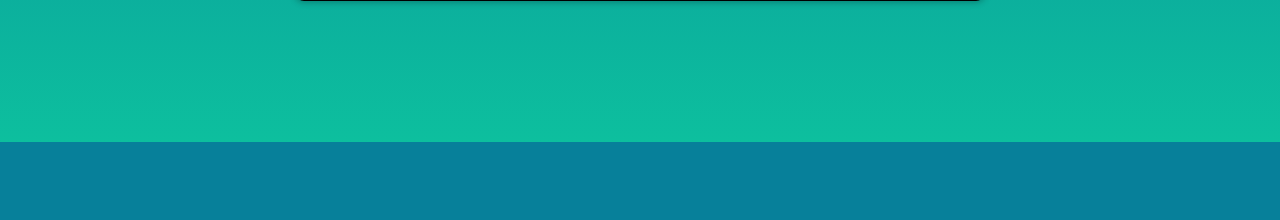
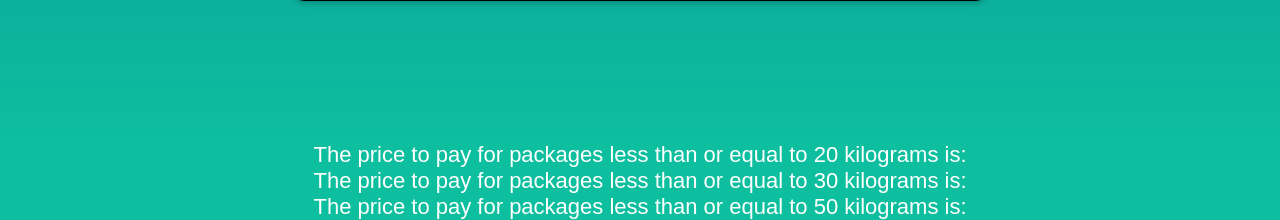
Before and after one commit to osm-alt/Airline-Reservation-System, a PHP site: page /BaggageInfo.html in a window 1280 px wide. Shown: the part 798-1018 px from the top of the page. Before the commit the page ends 940 px from the top, so only its background shows below. Run offline with PHP 8.4, Linux system fonts and the light colour scheme; some libraries are stand-ins or nearby versions.

Commit message:
baggagecalc updated js and css

```diff
--- a/BaggageInfo.html
+++ b/BaggageInfo.html
@@ -12,6 +12,108 @@
   <link rel="stylesheet" href="https://cdnjs.cloudflare.com/ajax/libs/font-awesome/4.7.0/css/font-awesome.min.css">
   <style>
   </style>
+  <script>
+    var cabin;
+    var tier;
+    window.addEventListener("load", start, false);
+    function start(){
+      var subm = document.getElementById("subm");
+      subm.addEventListener("click", calculateP);
+    }
+    var price50;
+    var price20;
+    var price30;
+    var appd;
+    function calculateP(cabin, tier){
+      cabin = document.getElementById("select-class");
+      tier = document.getElementById("select-tier");
+      appd = document.getElementById("pp3");
+      if((cabin.value =="1")&&(tier.value=="0")){
+        price20=25;
+        price30=40;
+        price50=60;
+      }
+    else if((cabin.value =="1")&&(tier.value=="1")){
+        price20=22.5;
+        price30=37;
+        price50=57;
+      }
+    else if((cabin.value =="1")&&(tier.value=="2")){
+        price20=20;
+        price30=35;
+        price50=55;
+      }
+    else if((cabin.value =="1")&&(tier.value=="3")){
+        price20=18;
+        price30=32;
+        price50=50;
+      }
+    else if((cabin.value =="2")&&(tier.value=="0")){
+        price20=22;
+        price30=40;
+        price50=60;
+      }
+    else if((cabin.value =="2")&&(tier.value=="1")){
+        price20=20;
+        price30=35;
+        price50=55;
+      }
+    else if((cabin.value =="2")&&(tier.value=="2")){
+        price20=18;
+        price30=32;
+        price50=52;
+      }
+    else if((cabin.value =="2")&&(tier.value=="3")){
+        price20=15;
+        price30=30;
+        price50=45;
+      }
+    else if((cabin.value =="3")&&(tier.value=="0")){
+        price20=20;
+        price30=40;
+        price50=60;
+      }
+    else if((cabin.value =="3")&&(tier.value=="1")){
+        price20=20;
+        price30=35;
+        price50=50;
+      }
+    else if((cabin.value =="3")&&(tier.value=="2")){
+        price20=18;
+        price30=30;
+        price50=47;
+      }
+    else if((cabin.value =="3")&&(tier.value=="3")){
+        price20=12;
+        price30=27;
+        price50=40;
+      }
+    else if((cabin.value =="4")&&(tier.value=="0")){
+        price20=15;
+        price30=37;
+        price50=55;
+      }
+    else if((cabin.value =="4")&&(tier.value=="1")){
+        price20=15;
+        price30=35;
+        price50=50;
+      }
+    else if((cabin.value =="4")&&(tier.value=="2")){
+        price20=15;
+        price30=30;
+        price50=45;
+      }
+    else if((cabin.value =="4")&&(tier.value=="3")){
+        price20=10;
+        price30=20;
+        price50=35;
+      }
+          document.querySelector("span").innerText=price20 +"$";
+          document.getElementById("pr2").innerText=price30 +"$";
+          document.getElementById("pr3").innerText=price50 +"$";
+    }
+
+  </script>
 </head>
 
 
@@ -130,6 +232,11 @@
           </select>
         </div>
 
-        <div class="submit1"><input type="submit" value="Submit"></div>
-  </section>
+        <div class="submit1"><input type="button" id ="subm" value="Submit"></div>
+</section>
+  <div class="p3" id="pp3">
+    The price to pay for packages less than or equal to 20 kilograms is: <span></span><br>
+    The price to pay for packages less than or equal to 30 kilograms is:  <span id="pr2"></span><br>
+    The price to pay for packages less than or equal to 50 kilograms is:  <span id="pr3"></span>
+  </div>
 </body>
--- a/baggage.css
+++ b/baggage.css
@@ -75,3 +75,13 @@ div.super-center {
   padding: 0.5em;
   font-size: 1.2rem;
 }
+.p3{
+  font-size: 22px;
+  background-color: rgba(13, 191, 158, 1);
+  text-align: center;
+  color: white;
+ }
+ .p3:hover{
+   color: white;
+   font-size: 40px;
+ }
```
Also changed, not shown: PassengerServ.css (+24 -19 lines).
